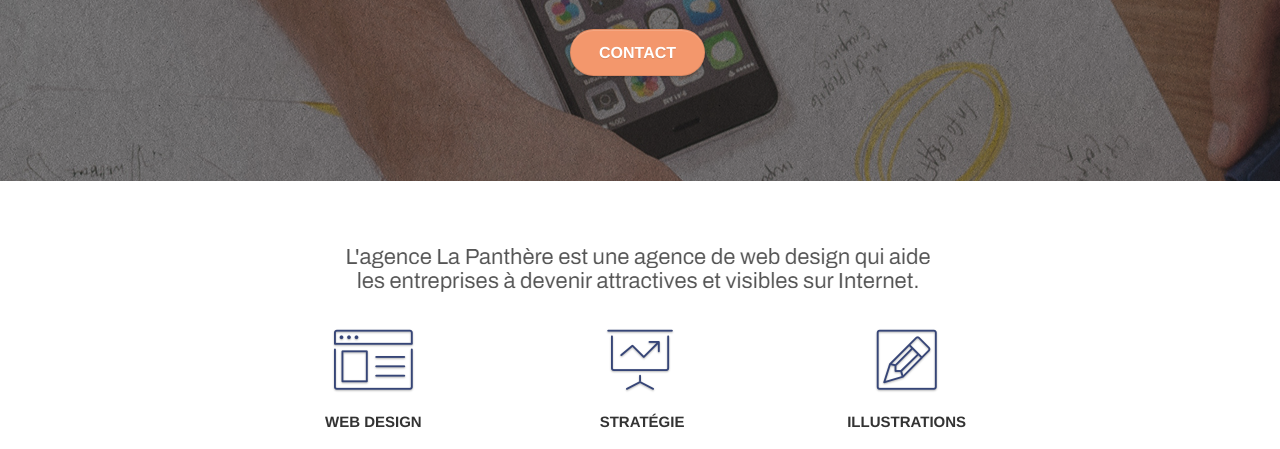
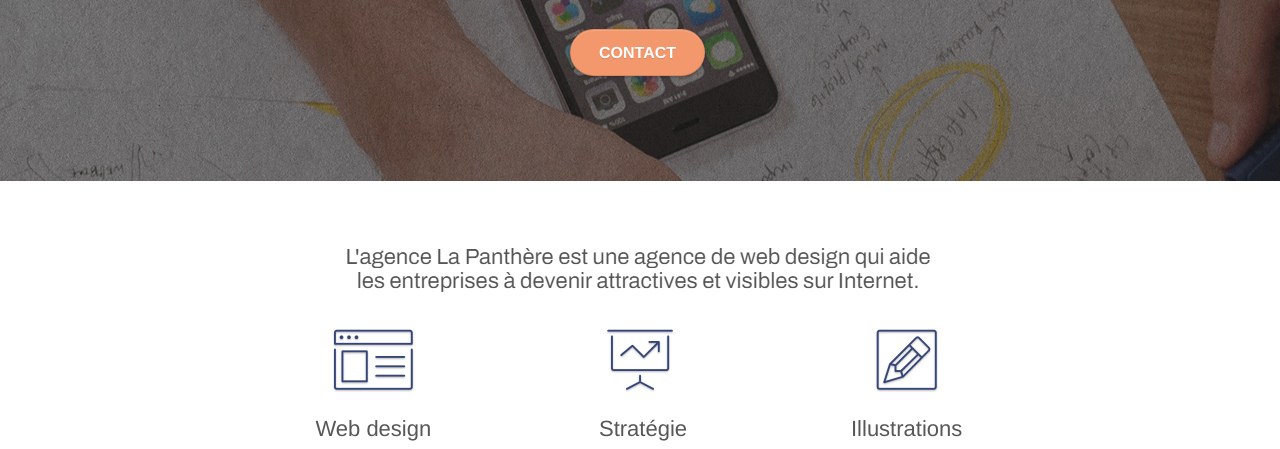
Before and after one commit to guidis37/Projet4, a plain HTML site: page index.html in a window 1280 px wide. Shown: the part 351-800 px from the top of the page. Drawn offline with nearby package versions, Linux system fonts and the light colour scheme.

Commit message:
modifications html

```diff
--- a/index.html
+++ b/index.html
@@ -90,9 +90,9 @@
 				<div class="text-center">
 					<span class="et-icon-browser sm-shadow icon-dark-slate-blue icons icon-lg"></span>
 				</div>
-				<h3 class="mg-md text-center">
+				<h2 class="mg-md text-center">
 					Web design
-				</h3>
+				</h2>
 				<p class="text-center ">
 					Que vous ayez un site web qui a besoin d&rsquo;un rafraîchissement ou que vous partiez de zéro, laissez-nous vous réaliser un design dont vous serez fier.
 				</p>
@@ -101,9 +101,9 @@
 				<div class="text-center">
 					<span class="et-icon-presentation sm-shadow icon-dark-slate-blue icons icon-lg"></span>
 				</div>
-				<h3 class="mg-md text-center">
+				<h2 class="mg-md text-center">
 					&nbsp;Stratégie
-				</h3>
+				</h2>
 				<p class="text-center ">
 					Plutôt que de suggérer des designs à la mode, nous travaillerons avec vous pour comprendre vos objectifs commerciaux afin de vous proposer le meilleur design possible.<br>
 				</p>
@@ -112,9 +112,9 @@
 				<div class="text-center">
 					<span class="et-icon-edit sm-shadow icon-dark-slate-blue icons icon-lg"></span>
 				</div>
-				<h3 class="mg-md text-center">
+				<h2 class="mg-md text-center">
 					Illustrations
-				</h3>
+				</h2>
 				<p class="text-center ">
 					Un bon design n'est rien sans de bonnes illustrations. Laissez faire notre équipe de graphistes talentueux pour donner à vos pages une touche finale d'élégance.
 				</p>
```
